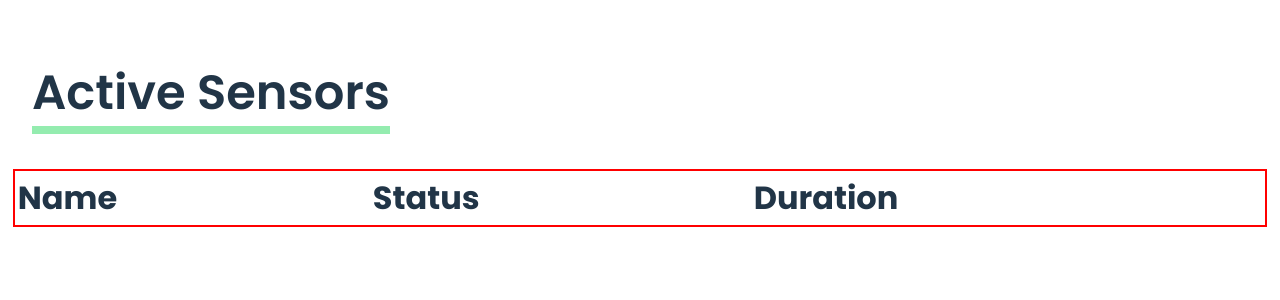
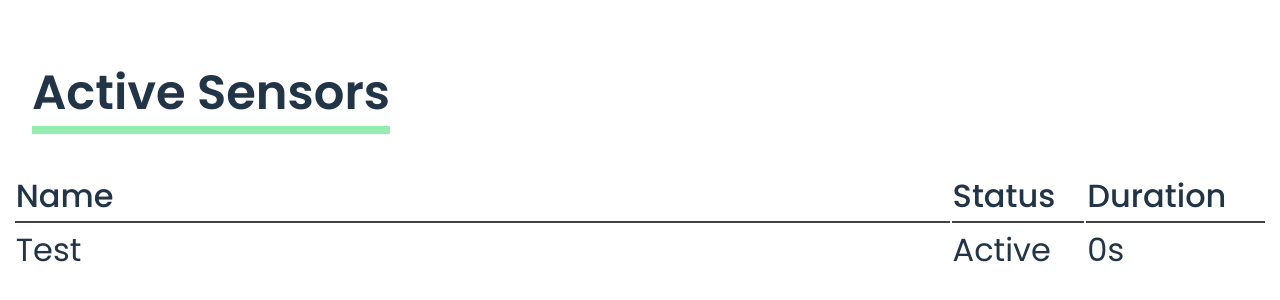
Before and after one commit to Dravani/Senior-Design, a React (Vite) app in the folder Frontend/: page /sensors in a window 1280 px wide. Shown: the part 176-476 px from the top of the page. Built offline with nearby package versions, Linux system fonts and the light colour scheme.

Commit message:
added basic tables with stylings

```diff
--- a/Frontend/src/pages/UserSensorHub.css
+++ b/Frontend/src/pages/UserSensorHub.css
@@ -28,9 +28,17 @@ table {
     text-align: left;
     margin: 1em auto;
     width: 98%;
-    border: solid red 2px;
+}
+
+th {
+    font-weight: 500;
+    border-bottom: 2px solid var(--background-secondary-dark);
 }
 
 tr {
     font-size: 2em;
 }
+
+th:nth-child(1), td:nth-child(1){
+    width: 75%;
+}
--- a/Frontend/src/pages/UserSensorHub.jsx
+++ b/Frontend/src/pages/UserSensorHub.jsx
@@ -12,11 +12,20 @@ const UserSensorHub = () => {
             </div>
             <div className="sensor-table">
                 <table>
-                    <tr>
-                        <th>Name</th>
-                        <th>Status</th>
-                        <th>Duration</th>
-                    </tr>
+                    <thead>
+                        <tr>
+                            <th>Name</th>
+                            <th>Status</th>
+                            <th>Duration</th>
+                        </tr>
+                    </thead>
+                    <tbody>
+                        <tr>
+                            <td>Test</td>
+                            <td>Active</td>
+                            <td>0s</td>
+                        </tr>
+                    </tbody>
                 </table>
             </div>
         </div>
```
